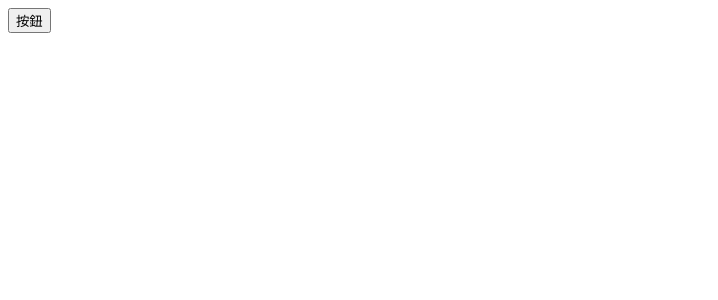
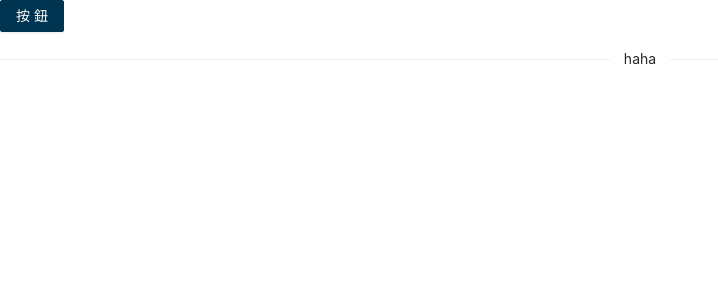
Before and after one commit to naremloa/ui-vite, a Vue app in the folder packages/ui/: page / in a window 1280 px wide. Shown: the top 300 px of the page, without its empty margins (0-718 px from the left). Built offline with nearby package versions, Linux system fonts and the light colour scheme.

Commit message:
feat: 封裝 button, divider

```diff
--- a/packages/ui/src/app.vue
+++ b/packages/ui/src/app.vue
@@ -1,6 +1,16 @@
 <script setup lang="ts">
 import { AdButton } from './button';
+import { AdDivider } from './divider';
+const login = (e: MouseEvent) => {
+  console.log('e', e);
+};
 </script>
 <template>
-  <AdButton>按鈕</AdButton>
+  <AdButton
+    :type="'primary'"
+    :size="'middle'"
+    @click="login">
+    按鈕
+  </AdButton>
+  <AdDivider>haha</AdDivider>
 </template>
--- a/packages/ui/src/button/button.vue
+++ b/packages/ui/src/button/button.vue
@@ -1,16 +1,59 @@
-<script setup lang="ts"></script>
+<script setup lang="ts">
+import AButton from 'ant-design-vue/es/button';
+import 'ant-design-vue/es/button/style';
+import type {
+  ButtonType,
+  ButtonHTMLType,
+  ButtonShape,
+} from 'ant-design-vue/es/button/buttonTypes';
+import type { SizeType as ButtonSize } from 'ant-design-vue/es/config-provider';
+
+const props = withDefaults(
+  defineProps<{
+    block?: boolean;
+    danger?: boolean;
+    disabled?: boolean;
+    ghost?: boolean;
+    href?: string;
+    htmlType?: ButtonHTMLType;
+    loading?: boolean | { delay?: number };
+    shape?: ButtonShape;
+    size?: ButtonSize;
+    target?: string;
+    type?: ButtonType;
+  }>(),
+  {
+    block: false,
+    danger: false,
+    disabled: false,
+    ghost: false,
+    htmlType: 'button',
+    loading: false,
+    shape: 'default',
+    size: 'middle',
+    type: 'default',
+  },
+);
+
+const emit = defineEmits<{
+  (e: 'click', target: MouseEvent): boolean;
+}>();
+const onClick = (e: MouseEvent) => {
+  emit('click', e);
+};
+</script>
 <script lang="ts">
 import { defineComponent } from 'vue';
 
 export default defineComponent({
   name: 'AdButton',
+  inheritAttrs: false,
 });
 </script>
 <template>
-  <button
-    bg="red"
-    rounded
-    m-2>
+  <a-button
+    v-bind="props"
+    @click.stop="onClick">
     <slot></slot>
-  </button>
+  </a-button>
 </template>
--- /dev/null
+++ b/packages/ui/src/divider/divider.vue
@@ -0,0 +1,34 @@
+<script setup lang="ts">
+import ADivider from 'ant-design-vue/es/divider';
+import 'ant-design-vue/es/divider/style';
+
+const props = withDefaults(
+  defineProps<{
+    class?: string;
+    dashed?: boolean;
+    orientation?: 'left' | 'right' | 'center';
+    orientationMargin?: string | number;
+    plain?: boolean;
+    type?: 'horizontal' | 'vertical';
+  }>(),
+  {
+    dashed: false,
+    orientation: 'center',
+    plain: true,
+    type: 'horizontal',
+  },
+);
+</script>
+<script lang="ts">
+import { defineComponent } from 'vue';
+
+export default defineComponent({
+  name: 'AdDivider',
+  inheritAttrs: false,
+});
+</script>
+<template>
+  <a-divider v-bind="props">
+    <slot></slot>
+  </a-divider>
+</template>
--- /dev/null
+++ b/packages/ui/src/divider/index.ts
@@ -0,0 +1,11 @@
+import AdDivider from './divider.vue';
+import { App } from 'vue';
+import 'uno.css';
+
+export { AdDivider };
+
+export default {
+  install(app: App) {
+    app.component(AdDivider.name, AdDivider);
+  },
+};
--- a/packages/ui/src/index.ts
+++ b/packages/ui/src/index.ts
@@ -1,4 +1,5 @@
 import { createApp } from 'vue';
 import App from './app.vue';
+import 'uno.css';
 
 createApp(App).mount('#app');
```
Also changed, not shown: 2 other files (tests, documents, lock files or other folders).
